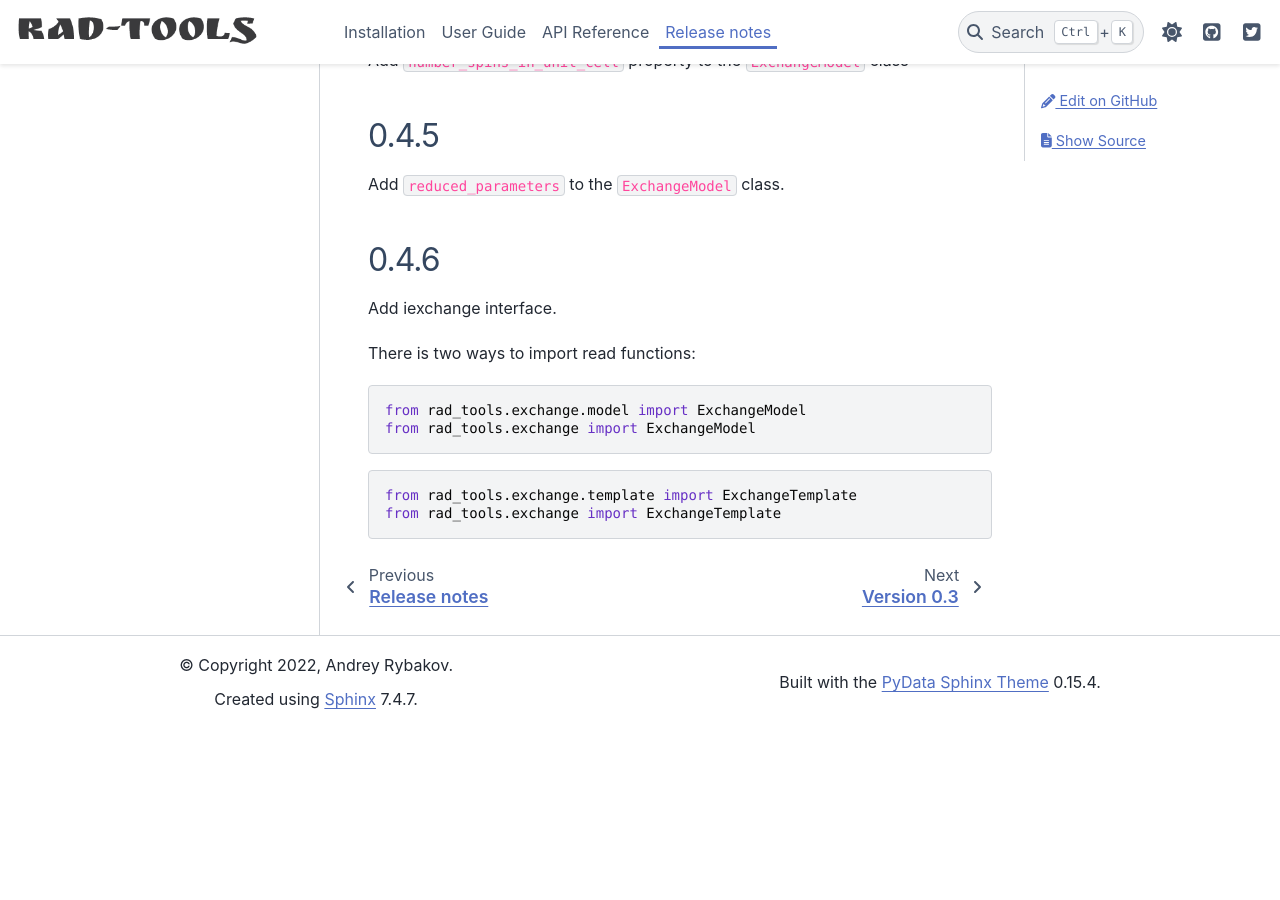
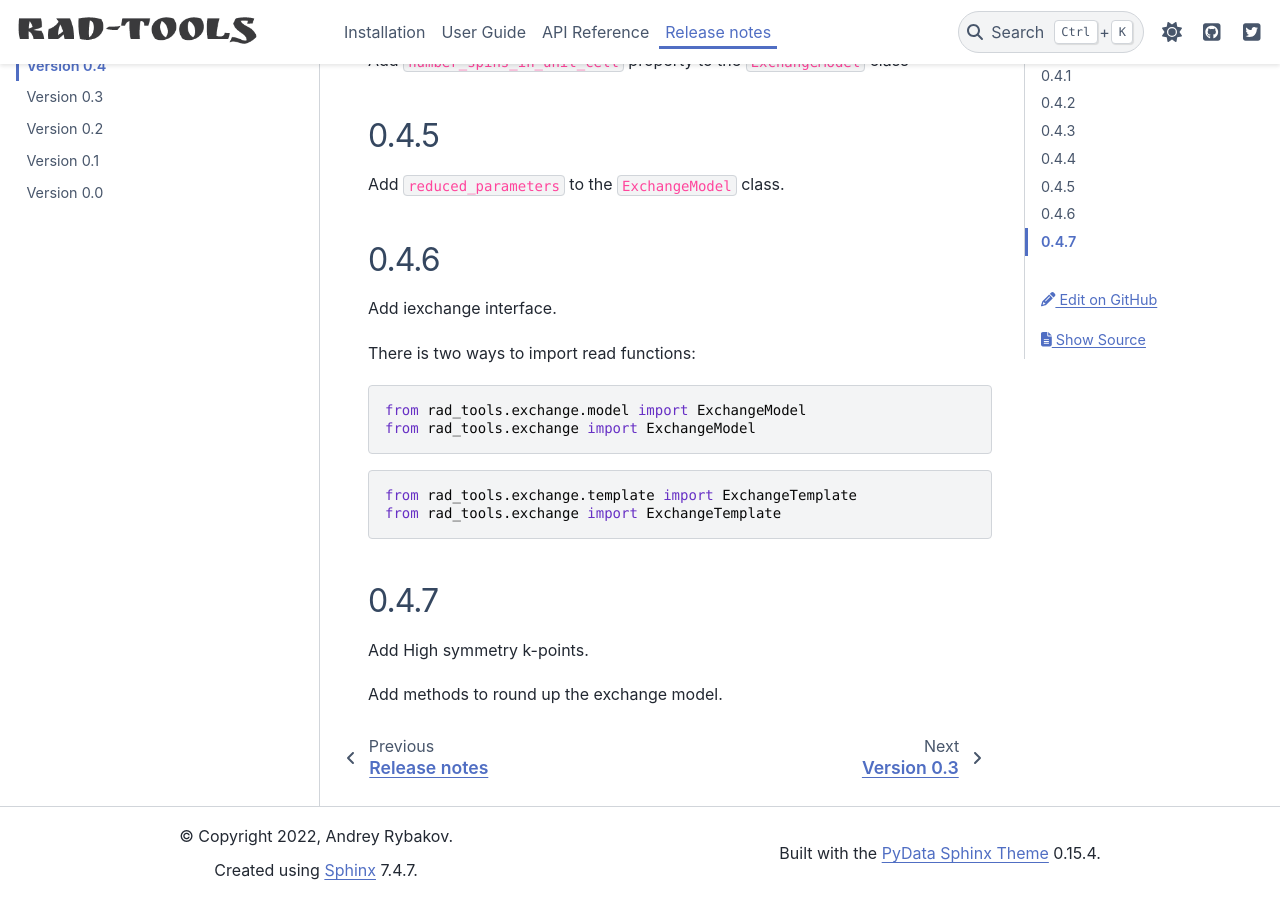
Before and after one commit to adrybakov/rad-tools, a Sphinx documentation site: the page built from docs/source/release-notes/0.4.rst, in a window 1280 px wide and 900 px high, scrolled down 1418 px. Built offline with Sphinx 7.4.7 and the PyData theme 0.15.4, drawn with Linux system fonts in a browser that asks for light colours; before the commit the page ends 2146 px from its top, so only the background shows below that.

Commit message:
Prepare docs for the release

```diff
--- a/docs/source/release-notes/0.4.rst
+++ b/docs/source/release-notes/0.4.rst
@@ -87,3 +87,10 @@
 
     from rad_tools.exchange.template import ExchangeTemplate
     from rad_tools.exchange import ExchangeTemplate
+
+0.4.7
+-----
+
+Add High symmetry k-points.
+
+Add methods to round up the exchange model.
--- a/rad_tools/__init__.py
+++ b/rad_tools/__init__.py
@@ -2,4 +2,4 @@
 All tools from the package.
 """
 
-__version__ = "0.4.6"
+__version__ = "0.4.7"
```
